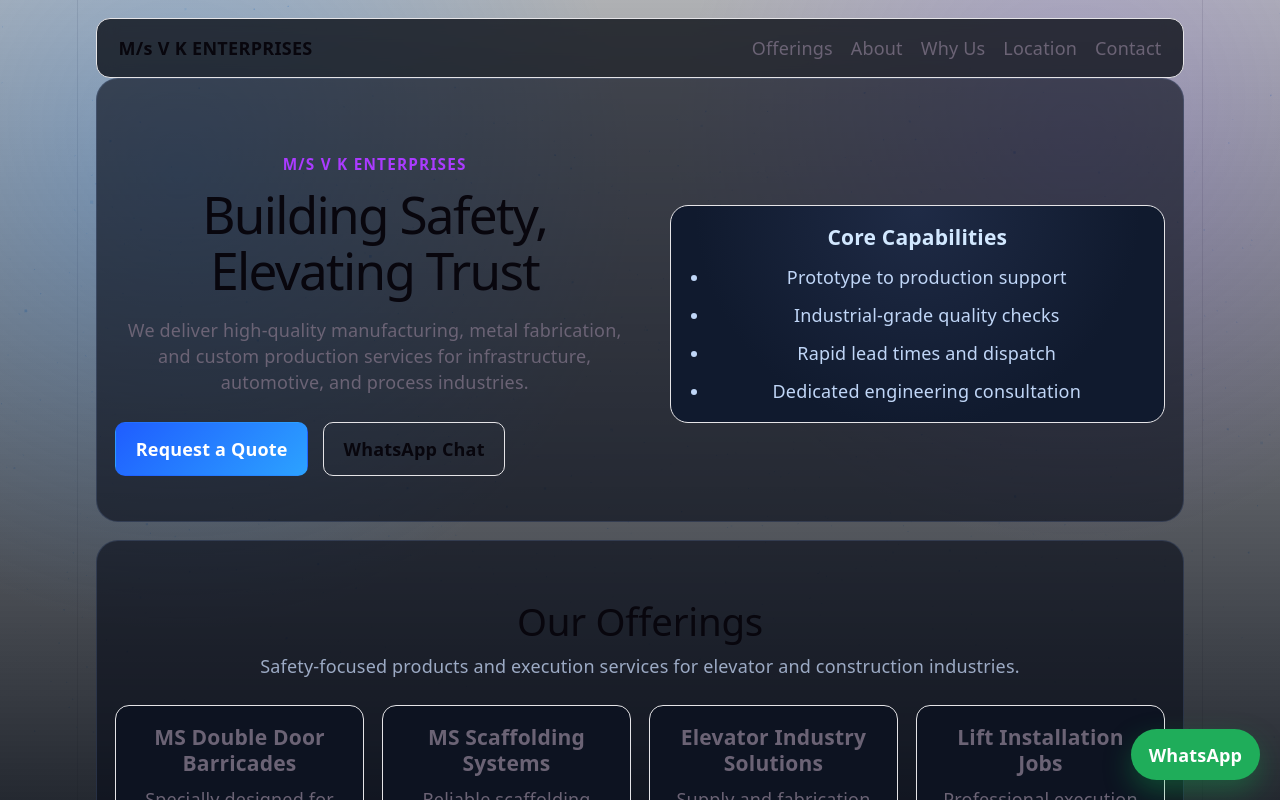
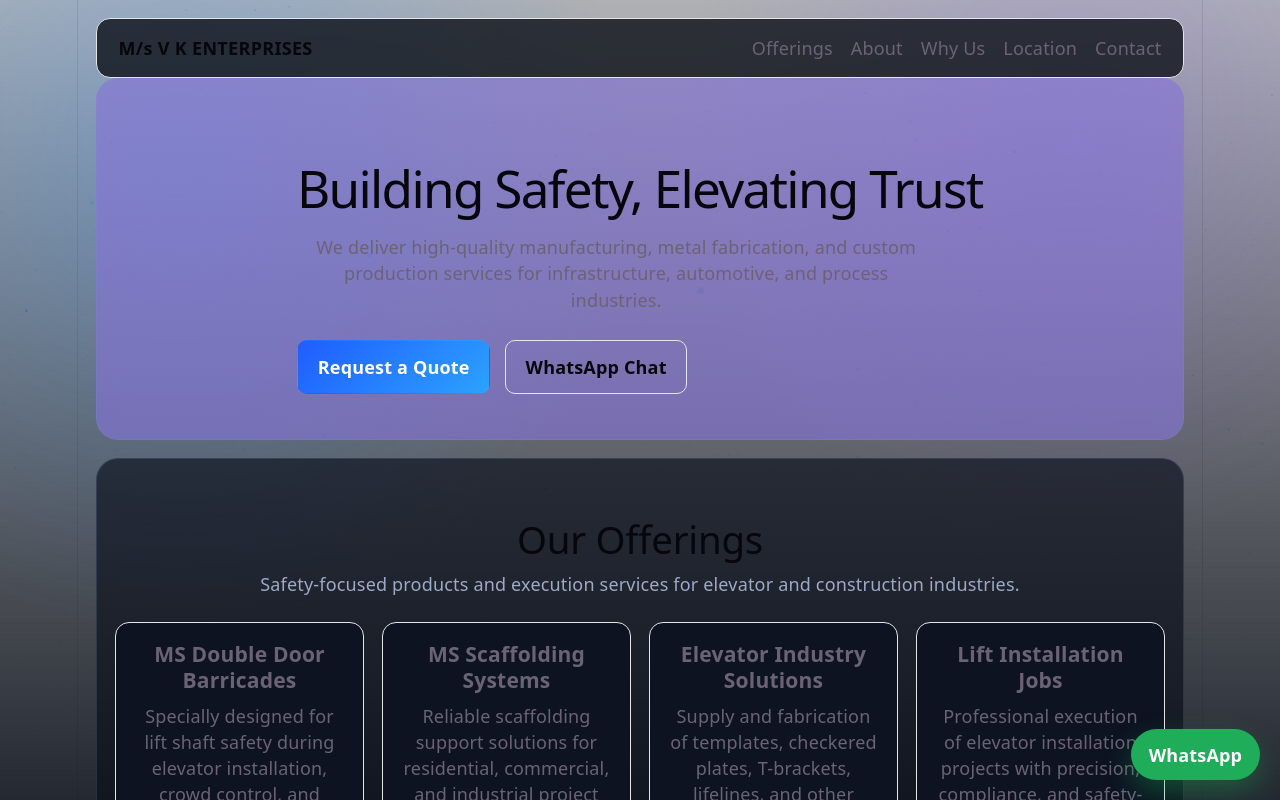
Before and after one commit to manojvkhatokar/website, a React app: page / in a window 1280 px wide. Shown: the top 800 px of the page. Built offline with nearby package versions, Linux system fonts and the light colour scheme; the HTML template or start-up script is replaced by a standard one.

Commit message:
colours and remove core capabilities section

```diff
--- a/src/App.css
+++ b/src/App.css
@@ -89,12 +89,11 @@
 }
 
 .hero-section {
-  display: grid;
-  grid-template-columns: 1.05fr 1fr;
-  gap: 2rem;
+  display: flex;
+  justify-content: center;
   padding: 4rem 1rem 2.5rem;
   align-items: center;
-  background: rgba(8, 14, 26, 0.64);
+  background: rgba(134, 116, 214, 0.64);
   border: 1px solid rgba(120, 151, 205, 0.2);
   border-radius: 22px;
 }
@@ -156,26 +155,6 @@
 .btn-whatsapp {
   background: #1fad5a;
   color: white;
-}
-
-.hero-visual {
-  border: 1px solid var(--border);
-  border-radius: 18px;
-  background: radial-gradient(circle at top, #1f2b46, #101a2e 68%);
-  padding: 1rem 1.1rem;
-}
-
-.hero-visual h3 {
-  margin: 0 0 0.8rem;
-  color: #d2e8ff;
-}
-
-.hero-points {
-  margin: 0;
-  padding-left: 1.05rem;
-  display: grid;
-  gap: 0.65rem;
-  color: #c0d6f7;
 }
 
 .section {
@@ -473,7 +452,6 @@
 }
 
 @media (max-width: 1000px) {
-  .hero-section,
   .about-grid,
   .why-grid,
   .mission-vision-grid,
--- a/src/App.jsx
+++ b/src/App.jsx
@@ -309,7 +309,6 @@ function App() {
 
         <section className="hero-section" id="home">
           <div className="hero-copy reveal" style={{ '--reveal-delay': '120ms' }}>
-            <p className="tag">M/s V K ENTERPRISES</p>
             <h1>Building Safety, Elevating Trust</h1>
             <p>
               We deliver high-quality manufacturing, metal fabrication, and custom
@@ -329,15 +328,6 @@ function App() {
                 WhatsApp Chat
               </a>
             </div>
-          </div>
-          <div className="hero-visual reveal" style={{ '--reveal-delay': '220ms' }}>
-            <h3>Core Capabilities</h3>
-            <ul className="hero-points">
-              <li>Prototype to production support</li>
-              <li>Industrial-grade quality checks</li>
-              <li>Rapid lead times and dispatch</li>
-              <li>Dedicated engineering consultation</li>
-            </ul>
           </div>
         </section>
 
```
